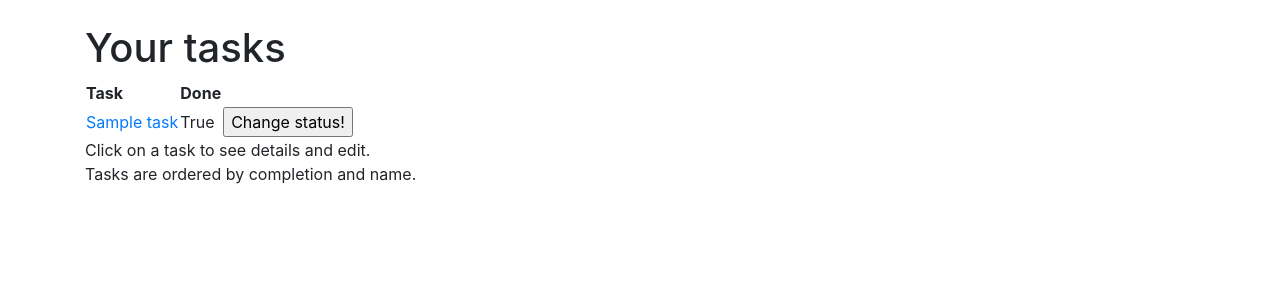
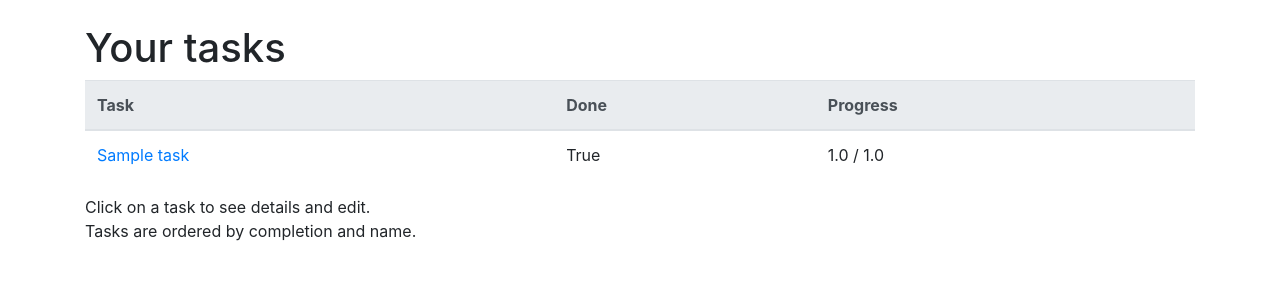
Before and after one commit to sofivanhanen/task-tracker, a Flask app: page /tasks/ in a window 1280 px wide. Shown: the part 56-356 px from the top of the page. Run offline with Flask 2, Linux system fonts and the light colour scheme; a user stored in the database is signed in; tables that the repository leaves empty hold one stand-in row (values such as "Sample post"); some libraries are stand-ins or nearby versions.

Commit message:
Visual update to tasks/list

```diff
--- a/application/templates/tasks/list.html
+++ b/application/templates/tasks/list.html
@@ -1,26 +1,22 @@
-{% extends "layout.html" %}
-
-{% block body %}
+{% extends "layout.html" %} {% block body %}
 <h1>
   Your tasks
 </h1>
-  <table>
+<table class="table">
+  <thead class="thead-light">
     <tr>
       <th>Task</th>
       <th>Done</th>
-      <th></th>
+      <th>Progress</th>
     </tr>
+  </thead>
   {% for task in tasks %}
   <tr>
     <td>
       <a href="{{url_for('tasks_details', task_id = task.id)}}">{{task.name}}</a>
     </td>
     <td>{{ task.done }}</td>
-      <td>
-	<form method="POST" action="{{ url_for('tasks_set_done', task_id=task.id) }}">
-	  <input type="submit" value="Change status!"/>
-	</form>
-      </td>
+    <td>{{ task.progress }} / 1.0</td>
   </tr>
   {% endfor %}
 </table>
```
Lines whose indentation alone changed are shown as unchanged.
